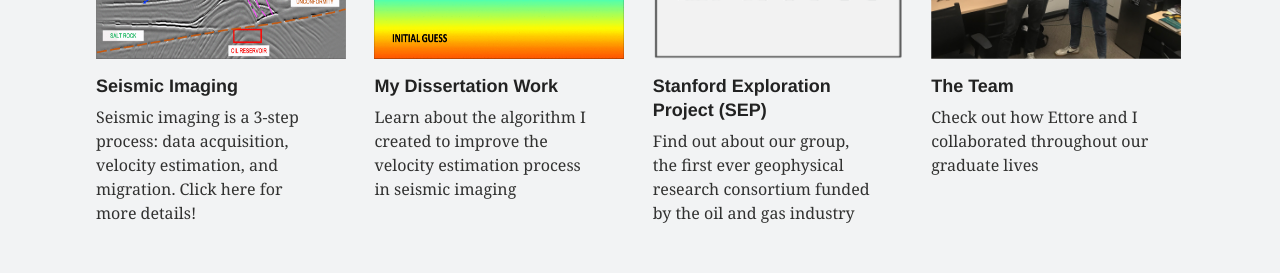
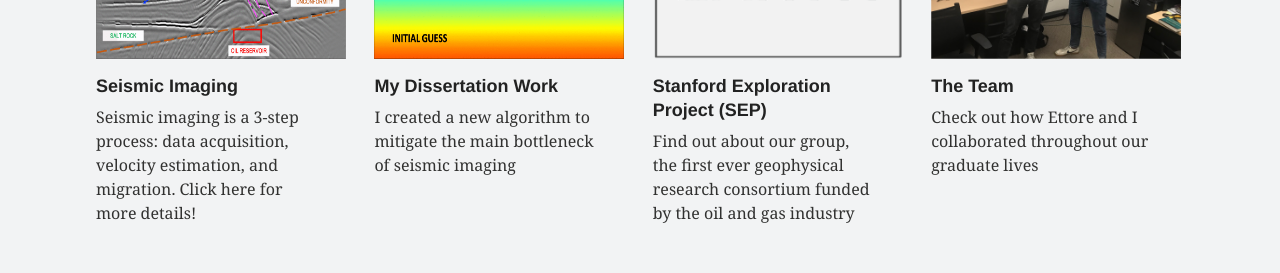
Before and after one commit to gbarnier/gbarnier.github.io, a Jekyll site: the page built from _pages/geophysics.md, in a window 1280 px wide. Shown: the part 1233-1506 px from the top of the page. Built offline with Jekyll 4.4.1, drawn with Linux system fonts in a browser that asks for light colours.

Commit message:
Update 2021-03-19-fwime.md

```diff
--- a/_posts/seismic_imaging/2021-03-19-fwime.md
+++ b/_posts/seismic_imaging/2021-03-19-fwime.md
@@ -2,7 +2,7 @@
 layout: media
 title: "My Dissertation Work"
 categories: geophysics
-excerpt: "Learn about the algorithm I created to improve the velocity estimation process in seismic imaging"
+excerpt: "I created a new algorithm to mitigate the main bottleneck of seismic imaging"
 ads: false
 modified: " "
 share: true
```
